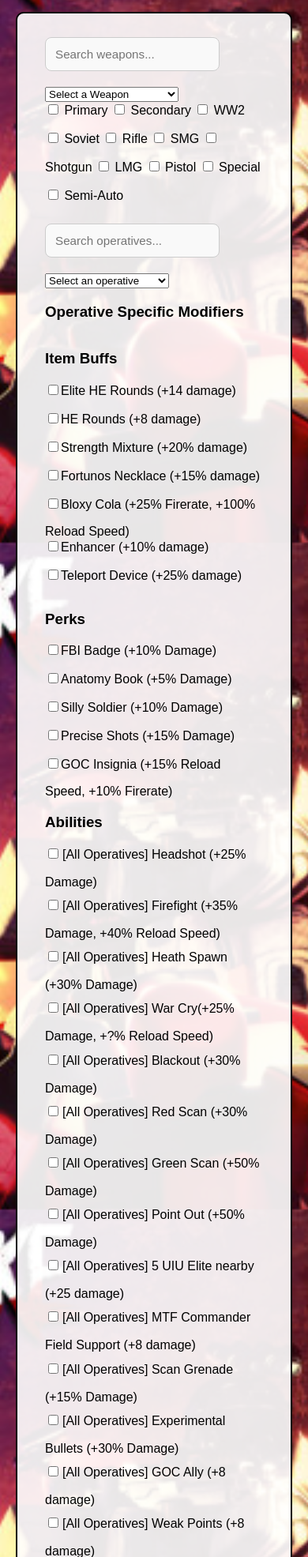
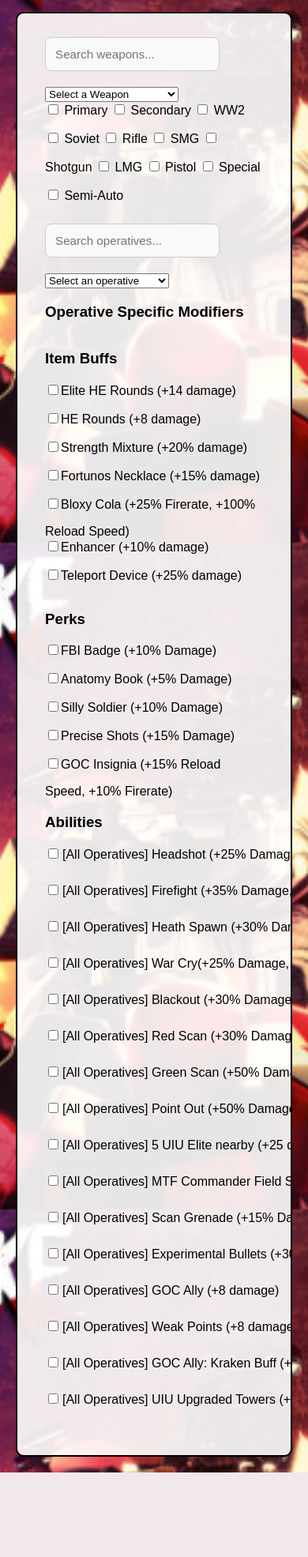
Before and after one commit to ScriptSorcerer20/TRL-gun-stats, a Flask app: page /calculator in a window 390 px wide. Shown: the part 157-2128 px from the top of the page at 79% size. After the commit the page ends 2021 px from the top, so only its background shows below. Run offline with Flask 3, Linux system fonts and the light colour scheme.

Commit message:
minor CSS adjustment for mobile

```diff
--- a/static/style.css
+++ b/static/style.css
@@ -354,7 +354,7 @@ textarea {
         display: block; /* Ensures each label takes up its own line */
         margin-bottom: 10px; /* Adds space between each ability checkbox */
         line-height: 1.2; /* Keeps the spacing between wrapped lines consistent */
-        white-space: normal; /* Allows text to wrap normally */
+        white-space: nowrap; /* Allows text to wrap normally */
     }
 
     /* Optional: Adjust margin between checkbox and text */
```
